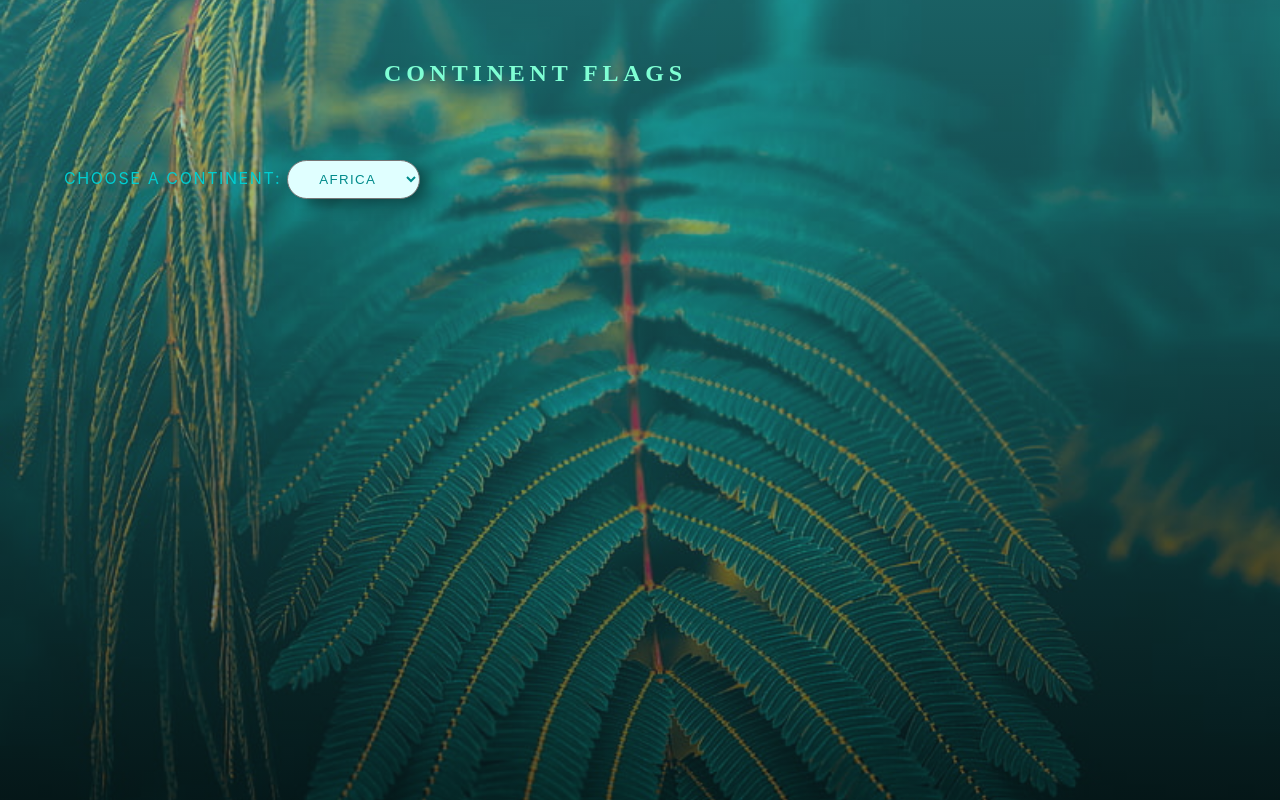
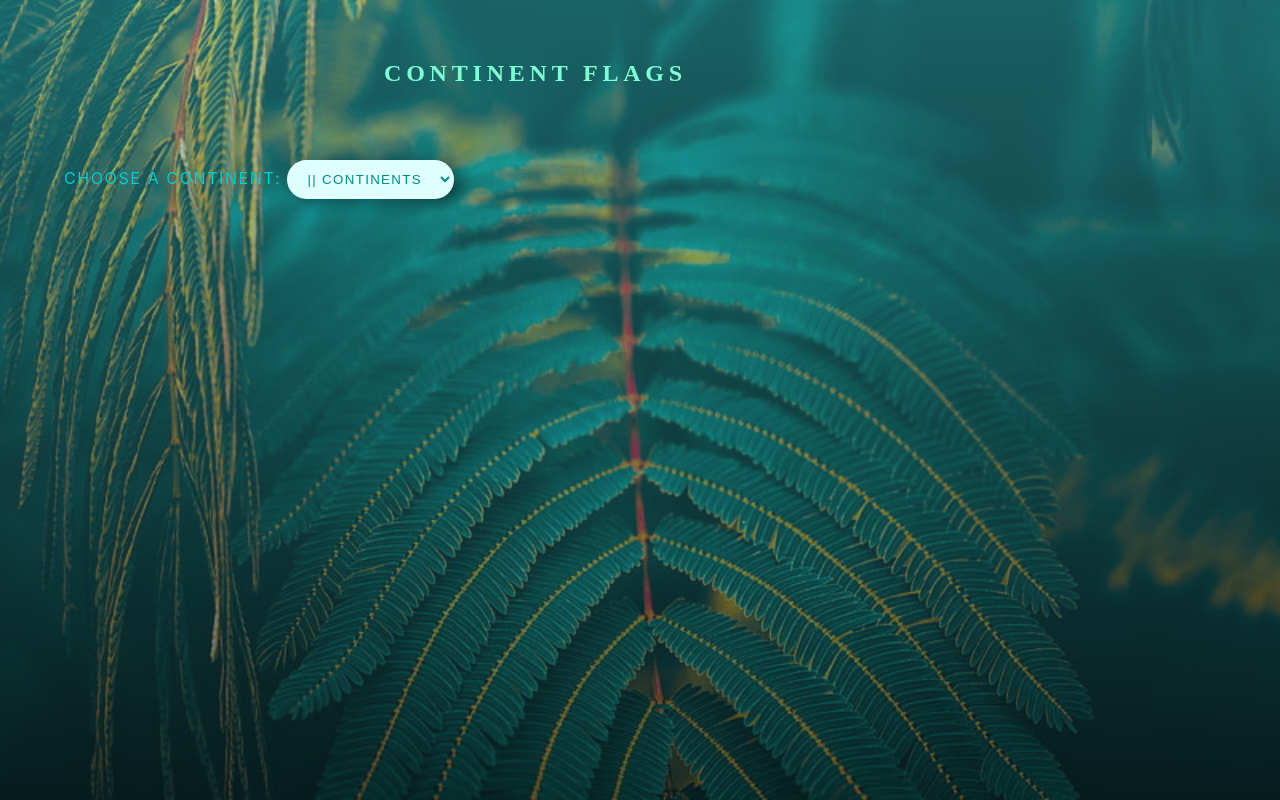
Before and after one commit to NjeriMuchiri/countryflags-app, a React (Create React App) app: page / in a window 1280 px wide. Shown: the top 800 px of the page. Built offline with nearby package versions, Linux system fonts and the light colour scheme; a web font is replaced by a local one.

Commit message:
Adding a new option and an empty value

```diff
--- a/src/App.css
+++ b/src/App.css
@@ -46,7 +46,8 @@ label{
 select{
   padding:10px 15px;
   background-color: transparent;
-  border-color:none;
+  border-color:transparent;
+  outline: transparent;
   background:#e0ffff;
   border-radius: 20px;
   color:#008b8b;
@@ -71,6 +72,8 @@ select{
   justify-items:center;
   place-items: center;
   margin-top:200px;
+  padding-top: 30px;
+  margin-bottom: 60px;
 }
 @media screen and (min-width: 768px) {
   .section-continents {
--- a/src/Pages/Container.js
+++ b/src/Pages/Container.js
@@ -44,7 +44,8 @@ const Container = () =>{
 
                 // onChange ={(e) =>setContinent(e.target.value)
                 // }
-            >
+                >
+                      <option value="">|| Continents</option>
                       <option value="Africa">Africa</option>
                       <option value="Asia">Asia</option>
                       <option value="Europe">Europe</option>
```
